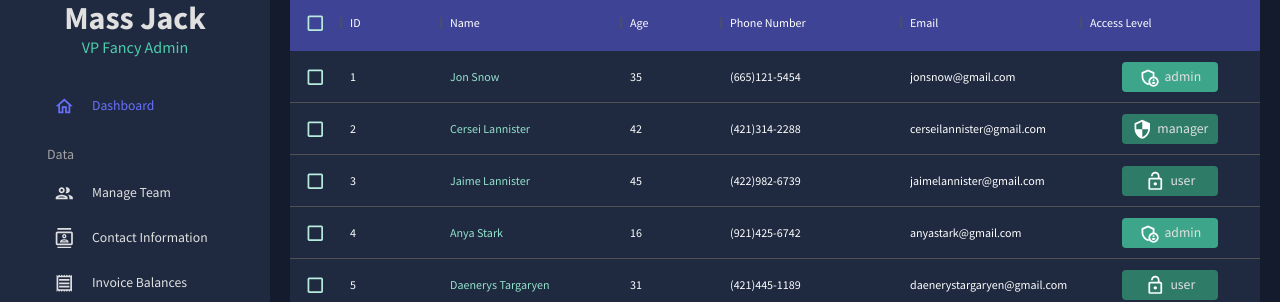
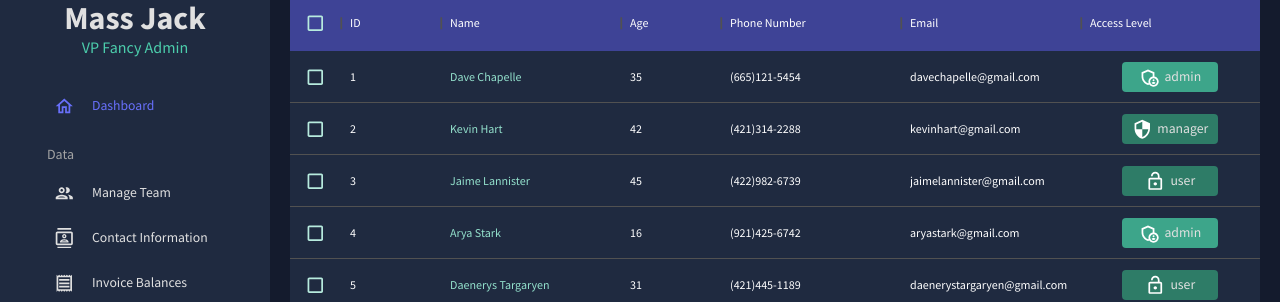
Before and after one commit to massjack1/admin-dashboard, a React (Create React App) app: page /team in a window 1280 px wide. Shown: the part 198-500 px from the top of the page. Built offline with nearby package versions, Linux system fonts and the light colour scheme.

Commit message:
Add calendar details

```diff
--- a/package.json
+++ b/package.json
@@ -7,7 +7,9 @@
     "@emotion/styled": "^11.10.5",
     "@fullcalendar/core": "^6.1.4",
     "@fullcalendar/daygrid": "^6.1.4",
+    "@fullcalendar/interaction": "^6.1.4",
     "@fullcalendar/list": "^6.1.4",
+    "@fullcalendar/react": "^6.1.4",
     "@fullcalendar/timegrid": "^6.1.4",
     "@mui/icons-material": "^5.11.0",
     "@mui/material": "^5.11.8",
--- a/src/App.js
+++ b/src/App.js
@@ -7,13 +7,13 @@
 import Team from "./scenes/team";
 import Invoices from "./scenes/invoices";
 import Contacts from "./scenes/contacts";
+import Form from "./scenes/form";
+import Calendar from "./scenes/calendar";
 //import Bar from "./scenes/bar";
-import Form from "./scenes/form";
 //import Line from "./scenes/line";
 //import Pie from "./scenes/pie";
 //import FAQ from "./scenes/faq";
 //import Geography from "./scenes/geography";
-//import Calendar from "./scenes/calendar";
 
 
 function App() {
@@ -32,12 +32,13 @@
            <Route path="/contacts" element={<Contacts />} />
             <Route path="/invoices" element={<Invoices />} />
             <Route path="/form" element={<Form />} />
+            <Route path="/calendar" element={<Calendar />} />
            {/* <Route path="/bar" element={<Bar />} />
             <Route path="/pie" element={<Pie />} />
             <Route path="/line" element={<Line />} />
             <Route path="/faq" element={<FAQ />} />
-            <Route path="/geography" element={<Geography />} />
-  <Route path="/calendar" element={<Calendar />} /> */}
+            <Route path="/geography" element={<Geography />} /> */}
+
   </Routes>
           </main>
         </div>
--- a/src/data/mockData.js
+++ b/src/data/mockData.js
@@ -3,16 +3,16 @@
 export const mockDataTeam = [
   {
     id: 1,
-    name: "Jon Snow",
-    email: "jonsnow@gmail.com",
+    name: "Dave Chapelle",
+    email: "davechapelle@gmail.com",
     age: 35,
     phone: "(665)121-5454",
     access: "admin",
   },
   {
     id: 2,
-    name: "Cersei Lannister",
-    email: "cerseilannister@gmail.com",
+    name: "Kevin Hart",
+    email: "kevinhart@gmail.com",
     age: 42,
     phone: "(421)314-2288",
     access: "manager",
@@ -27,8 +27,8 @@
   },
   {
     id: 4,
-    name: "Anya Stark",
-    email: "anyastark@gmail.com",
+    name: "Arya Stark",
+    email: "aryastark@gmail.com",
     age: 16,
     phone: "(921)425-6742",
     access: "admin",
@@ -78,8 +78,8 @@
 export const mockDataContacts = [
   {
     id: 1,
-    name: "Jon Snow",
-    email: "jonsnow@gmail.com",
+    name: "Dave Chapelle",
+    email: "davechapelle@gmail.com",
     age: 35,
     phone: "(665)121-5454",
     address: "0912 Won Street, Alabama, SY 10001",
@@ -89,8 +89,8 @@
   },
   {
     id: 2,
-    name: "Cersei Lannister",
-    email: "cerseilannister@gmail.com",
+    name: "Kevin Hart",
+    email: "kevinhart@gmail.com",
     age: 42,
     phone: "(421)314-2288",
     address: "1234 Main Street, New York, NY 10001",
@@ -111,8 +111,8 @@
   },
   {
     id: 4,
-    name: "Anya Stark",
-    email: "anyastark@gmail.com",
+    name: "Arya Stark",
+    email: "aryastark@gmail.com",
     age: 16,
     phone: "(921)425-6742",
     address: "1514 Main Street, New York, NY 22298",
@@ -202,16 +202,16 @@
 export const mockDataInvoices = [
   {
     id: 1,
-    name: "Jon Snow",
-    email: "jonsnow@gmail.com",
+    name: "Dave Chapelle",
+    email: "davechapelle@gmail.com",
     cost: "21.24",
     phone: "(665)121-5454",
     date: "03/12/2022",
   },
   {
     id: 2,
-    name: "Cersei Lannister",
-    email: "cerseilannister@gmail.com",
+    name: "Kevin Hart",
+    email: "kevinhart@gmail.com",
     cost: "1.24",
     phone: "(421)314-2288",
     date: "06/15/2021",
@@ -226,8 +226,8 @@
   },
   {
     id: 4,
-    name: "Anya Stark",
-    email: "anyastark@gmail.com",
+    name: "Arya Stark",
+    email: "aryastark@gmail.com",
     cost: "80.55",
     phone: "(921)425-6742",
     date: "03/21/2022",
--- /dev/null
+++ b/src/scenes/calendar/index.jsx
@@ -0,0 +1,131 @@
+import {useState} from "react";
+import FullCalendar, { formatDate } from "@fullcalendar/core";
+import dayGridPlugin from "@fullcalendar/daygrid";
+import timeGridPlugin from "@fullcalendar/timegrid";
+import interactionPlugin from "@fullcalendar/interaction";
+import listPlugin from "@fullcalendar/list";
+import {
+    Box,
+    List,
+    ListItem,
+    ListItemText,
+    Typography,
+    useTheme,
+  } from "@mui/material";
+  import Header from "../../components/Header";
+  import { tokens } from "../../theme";
+
+  const Calendar = () => {
+    const theme = useTheme();
+    const colors = tokens(theme.palette.mode);
+    const [currentEvents, setCurrentEvents] = useState([]);
+
+    const handleDateClick = (selected) => {
+      const title = prompt("Please enter a new title for your event");
+      const calendarApi = selected.view.calendar;
+      calendarApi.unselect();
+
+      if (title) {
+        calendarApi.addEvent({
+          id: `${selected.dateStr}-${title}`,
+          title,
+          start: selected.startStr,
+          end: selected.endStr,
+          allDay: selected.allDay,
+        });
+      }
+    };
+
+    const handleEventClick = (selected) => {
+      if (
+        window.confirm(
+          `Are you sure you want to delete the event '${selected.event.title}'`
+        )
+      ) {
+        selected.event.remove();
+      }
+    };
+
+    return (
+      <Box m="20px">
+        <Header title="Calendar" subtitle="Full Calendar Interactive Page" />
+
+        <Box display="flex" justifyContent="space-between">
+          {/* CALENDAR SIDEBAR */}
+          <Box
+            flex="1 1 20%"
+            backgroundColor={colors.primary[400]}
+            p="15px"
+            borderRadius="4px"
+          >
+            <Typography variant="h5">Events</Typography>
+            <List>
+              {currentEvents.map((event) => (
+                <ListItem
+                  key={event.id}
+                  sx={{
+                    backgroundColor: colors.greenAccent[500],
+                    margin: "10px 0",
+                    borderRadius: "2px",
+                  }}
+                >
+                  <ListItemText
+                    primary={event.title}
+                    secondary={
+                      <Typography>
+                        {formatDate(event.start, {
+                          year: "numeric",
+                          month: "short",
+                          day: "numeric",
+                        })}
+                      </Typography>
+                    }
+                  />
+                </ListItem>
+              ))}
+            </List>
+          </Box>
+
+          {/* CALENDAR */}
+          <Box flex="1 1 100%" ml="15px">
+            <FullCalendar
+              height="75vh"
+              plugins={[
+                dayGridPlugin,
+                timeGridPlugin,
+                interactionPlugin,
+                listPlugin,
+              ]}
+              headerToolbar={{
+                left: "prev,next today",
+                center: "title",
+                right: "dayGridMonth,timeGridWeek,timeGridDay,listMonth",
+              }}
+              initialView="dayGridMonth"
+              editable={true}
+              selectable={true}
+              selectMirror={true}
+              dayMaxEvents={true}
+              select={handleDateClick}
+              eventClick={handleEventClick}
+              eventsSet={(events) => setCurrentEvents(events)}
+              initialEvents={[
+                {
+                  id: "12315",
+                  title: "All-day event",
+                  date: "2022-09-14",
+                },
+                {
+                  id: "5123",
+                  title: "Timed event",
+                  date: "2022-09-28",
+                },
+              ]}
+            />
+          </Box>
+        </Box>
+      </Box>
+    );
+  };
+
+  export default Calendar;
```
Also changed, not shown: 1 other file (tests, documents, lock files or other folders).
